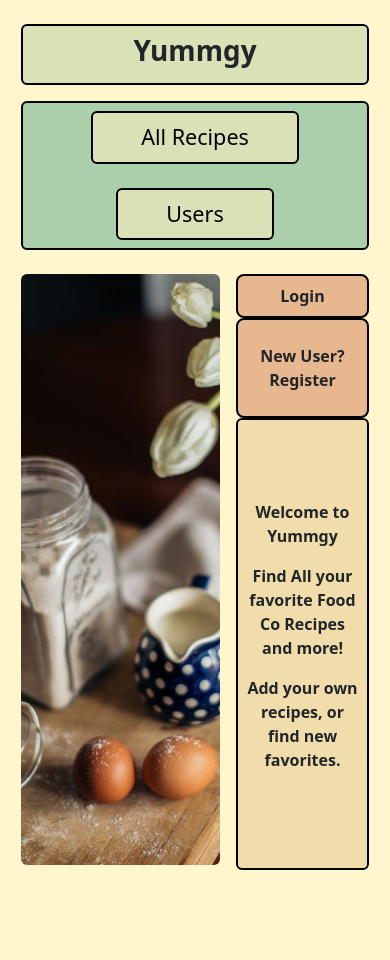
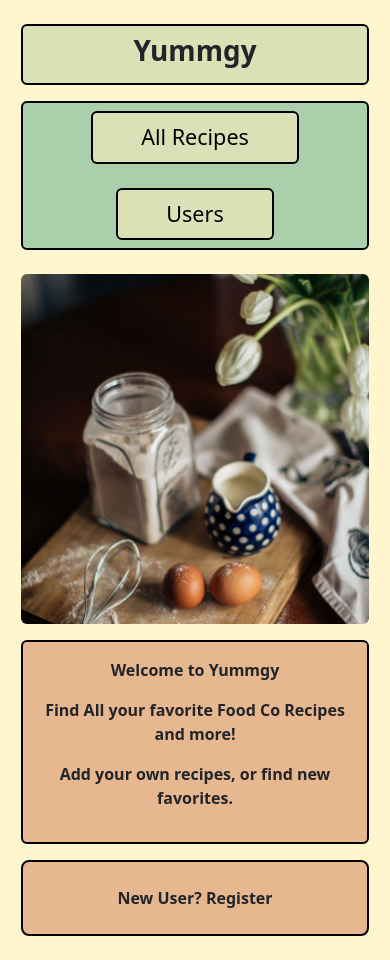
Before and after one commit to ATEOTG/Yummgy-Frontend, a React (Create React App) app: page / in a window 390 px wide. Before the commit the page ends 894 px from the top, so only its background shows below. Built offline with nearby package versions, Linux system fonts and the light colour scheme.

Commit message:
added mobile responsiveness to home page

```diff
--- a/src/components/pages/Home.css
+++ b/src/components/pages/Home.css
@@ -15,10 +15,48 @@
   background-color: #e7b790;
 }
 
+.register-btn-mobile {
+  display: none;
+}
+
 @media (max-width: 767px) {
   .home-text-cont,
   .home-btn {
     font-size: 16px !important;
     font-weight: 700;
   }
+
+  .home-text-cont {
+    background-color: #e7b790;
+    padding: 1rem 0.5rem;
+  }
+
+  .home-info-cont {
+    width: 100% !important;
+  }
+
+  .home-cont {
+    width: 100% !important;
+    height: 350px;
+    display: block;
+    flex: none;
+  }
+
+  .home-login-btn,
+  .home-logout-btn {
+    display: none;
+  }
+
+  .home-cont-gen {
+    flex-direction: column;
+  }
+
+  .register-btn-mobile {
+    margin-top: 1rem;
+    display: block;
+  }
+
+  .register-btn-desktop {
+    display: none;
+  }
 }
--- a/src/components/pages/Home.js
+++ b/src/components/pages/Home.js
@@ -10,20 +10,20 @@ function Home(props) {
   };
 
   return (
-    <div className="d-flex align-items-stretch gap-3">
+    <div className="d-flex align-items-stretch gap-3 home-cont-gen">
       <div className="home-cont rounded w-50"></div>
 
-      <div className="d-flex flex-column justify-content-between w-50">
+      <div className="d-flex flex-column justify-content-between w-50 home-info-cont">
         {props.isUserLogged ? (
           <button
             onClick={logoutHandler}
-            className="btn  btn-lg    home-btn  border border-2 border-black"
+            className="btn  btn-lg    home-btn  border border-2 border-black home-logout-btn"
           >
             Logout
           </button>
         ) : (
           <Link
-            className="btn  btn-lg    home-btn  border border-2 border-black"
+            className="btn  btn-lg    home-btn  border border-2 border-black home-login-btn"
             to="/login"
           >
             Login
@@ -32,7 +32,7 @@ function Home(props) {
 
         {!props.isUserLogged && (
           <Link
-            className="btn btn-lg py-4 px-3 home-btn border border-2 border-black"
+            className="btn btn-lg py-4 px-3 home-btn border border-2 border-black register-btn-desktop"
             to="/register"
           >
             New User? Register
@@ -44,6 +44,15 @@ function Home(props) {
           <p>Find All your favorite Food Co Recipes and more!</p>
           <p>Add your own recipes, or find new favorites.</p>
         </div>
+
+        {!props.isUserLogged && (
+          <Link
+            className="btn btn-lg py-4 px-3 home-btn border border-2 border-black register-btn-mobile"
+            to="/register"
+          >
+            New User? Register
+          </Link>
+        )}
       </div>
     </div>
   );
```
